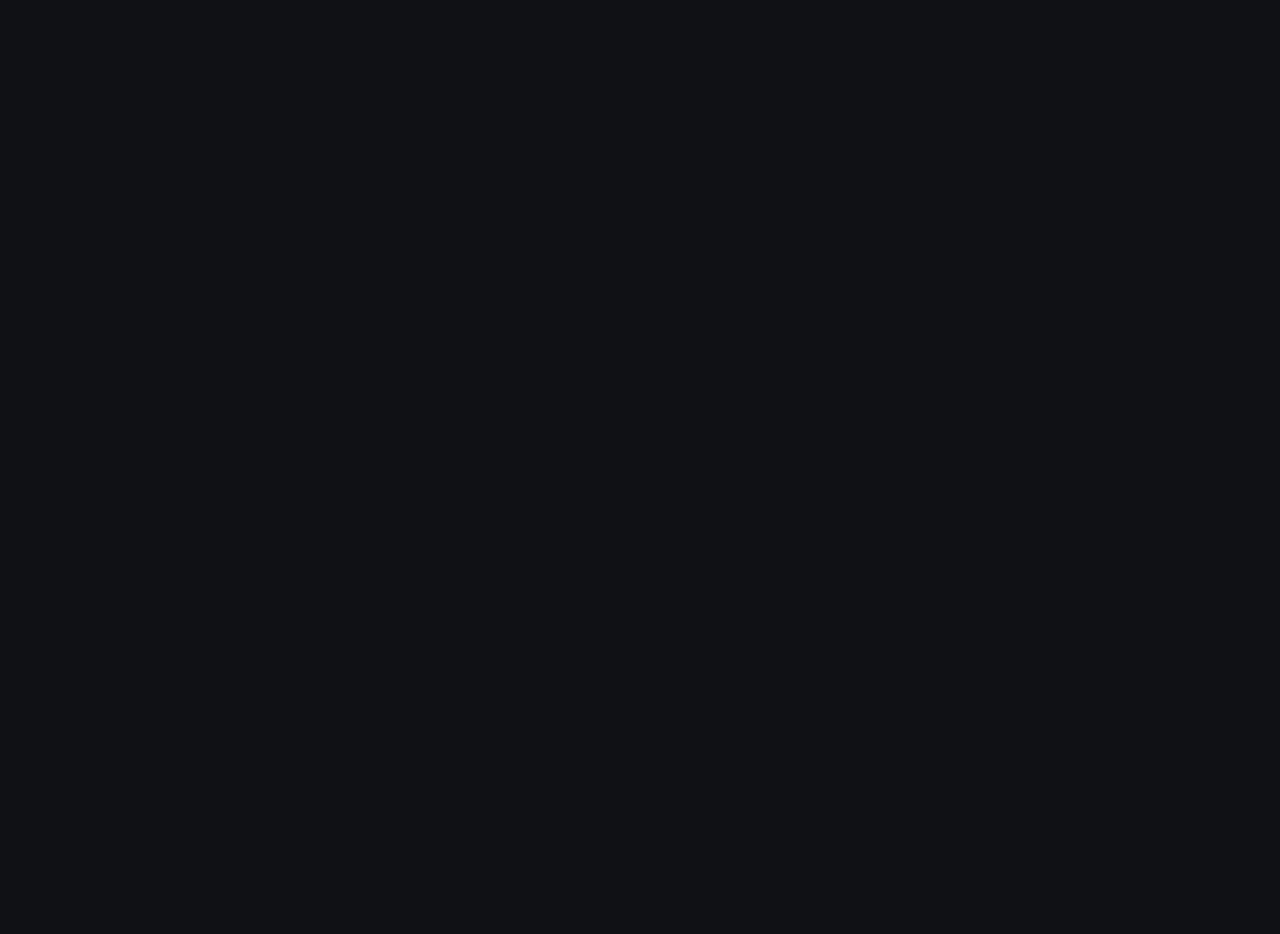
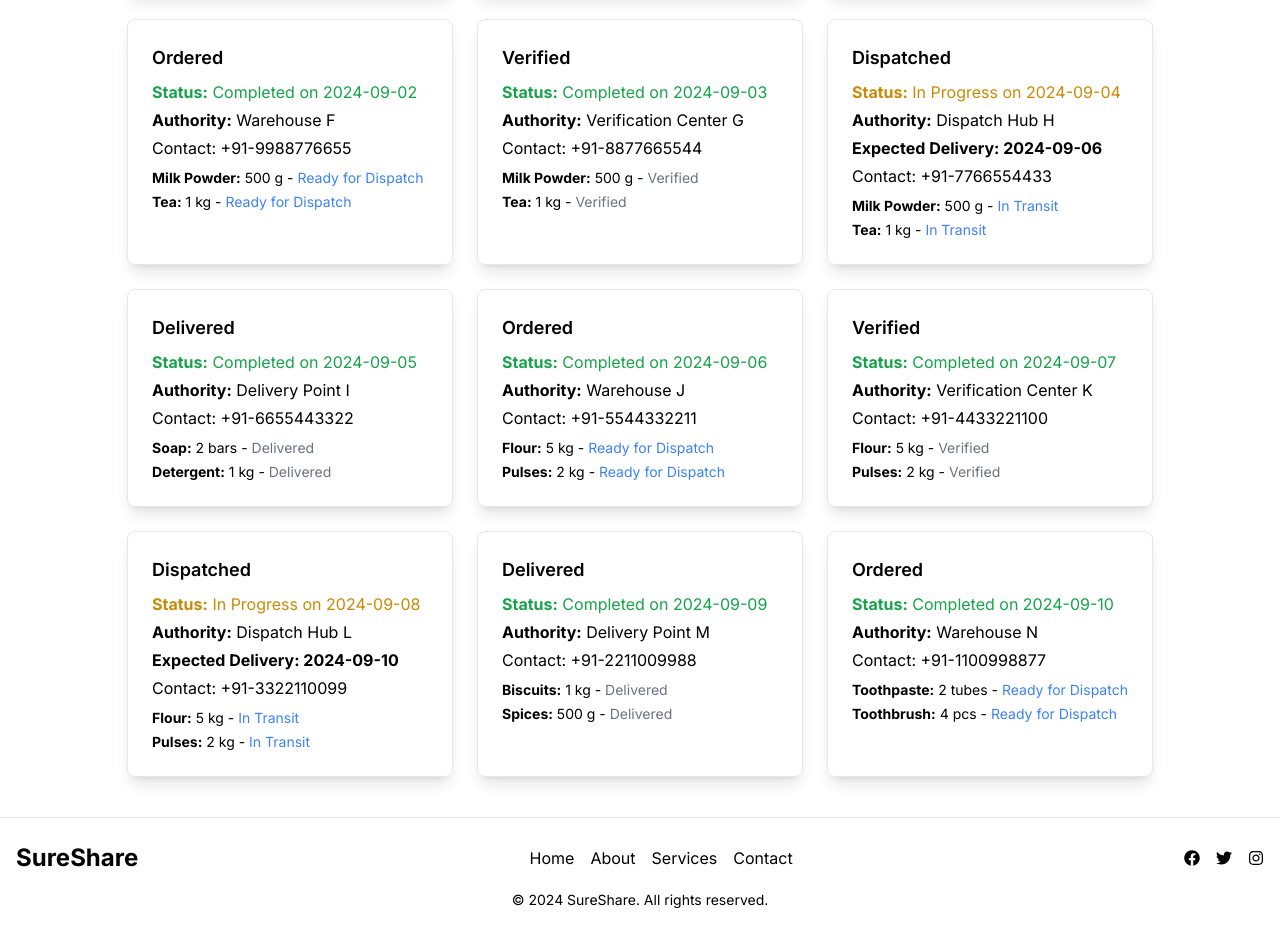
Before and after one commit to bhadraagada/Hackathon, a Next.js app: page /track in a window 1280 px wide. Shown: the part 700-1634 px from the top of the page. Before the commit the page ends 800 px from the top, so only its background shows below. Built offline with nearby package versions, Linux system fonts and the light colour scheme.

Commit message:
chore: Update metadata and add tracking component
Update the metadata in the layout file to reflect the new project name and description. Also, add the tracking component to the track page for displaying distribution tracking information.

```diff
--- a/app/layout.tsx
+++ b/app/layout.tsx
@@ -8,8 +8,11 @@ import "./globals.css";
 const inter = Inter({ subsets: ["latin"] });
 
 export const metadata: Metadata = {
-  title: "Create Next App",
-  description: "Generated by create next app",
+  title: "SureShare",
+  description: "SureShare is a blockchain-powered public distribution system designed to ensure transparent, secure, and efficient delivery of government resources to citizens. Track the distribution of essentials like food, healthcare supplies, and subsidies with real-time updates, reducing fraud and enhancing trust in public welfare programs.",
+  icons: {
+    icon: "/favicon.ico",
+  }
 };
 
 export default function RootLayout({
--- a/app/track/page.tsx
+++ b/app/track/page.tsx
@@ -1,8 +1,11 @@
+import Tracking from '@/components/Tracking'
 import React from 'react'
 
 const Track = () => {
   return (
-    <div>Track</div>
+    <div className='bg-white-1 flex flex-col items-center justify-center min-h-screen p-4'>
+      <Tracking />
+    </div>
   )
 }
 
--- a/components/Footer.tsx
+++ b/components/Footer.tsx
@@ -1,9 +1,55 @@
-import React from 'react'
+import React from 'react';
+import { FaFacebook, FaTwitter, FaInstagram } from 'react-icons/fa';
 
-const Footer = () => {
+const Footer: React.FC = () => {
   return (
-    <div>Footer</div>
-  )
-}
+    <footer className="bg-white-1 text-white py-6 border-t">
+      <div className="container mx-auto px-4">
+        <div className="flex flex-col md:flex-row justify-between items-center">
+          {/* Logo or Brand Name */}
+          <div className="mb-4 md:mb-0">
+            <a href="/" className="text-2xl font-bold">
+              SureShare
+            </a>
+          </div>
 
-export default Footer
+          {/* Navigation Links */}
+          <div className="flex space-x-4 mb-4 md:mb-0">
+            <a href="#" className="hover:underline">
+              Home
+            </a>
+            <a href="#" className="hover:underline">
+              About
+            </a>
+            <a href="#" className="hover:underline">
+              Services
+            </a>
+            <a href="#" className="hover:underline">
+              Contact
+            </a>
+          </div>
+
+          {/* Social Media Icons */}
+          <div className="flex space-x-4">
+            <a href="#" aria-label="Facebook" className="hover:text-gray-400">
+              <FaFacebook />
+            </a>
+            <a href="#" aria-label="Twitter" className="hover:text-gray-400">
+              <FaTwitter />
+            </a>
+            <a href="#" aria-label="Instagram" className="hover:text-gray-400">
+              <FaInstagram />
+            </a>
+          </div>
+        </div>
+
+        {/* Copyright */}
+        <div className="text-center mt-4 text-sm">
+          © {new Date().getFullYear()} SureShare. All rights reserved.
+        </div>
+      </div>
+    </footer>
+  );
+};
+
+export default Footer;
--- a/components/Navbar.tsx
+++ b/components/Navbar.tsx
@@ -14,10 +14,10 @@ const Navbar = () => {
   // const {user} = useUser();
 
   return (
-    <header className="w-full bg-white-5 border-b border-white-6">
+    <header className="w-full bg-white-1 border-b border-white-6">
       <nav className="flex justify-between items-center px-6 md:px-20 py-4">
         <Link href="/" className="flex items-center gap-2">
-          <h1 className="text-2xl font-bold">LOGO</h1>
+          {/* <h1 className="text-2xl font-bold">LOGO</h1> */}
           <p className="font-spaceGrotesk text-[21px] font-bold">Sure<span className="text-blue-700">Share</span></p>
         </Link>
         <div className="flex items-center gap-5">
@@ -28,7 +28,7 @@ const Navbar = () => {
               className="font-spaceGrotesk font-bold "
             >
               {/* Image */}
-              <div className="active:scale-[0.9] border border-black-6 rounded-lg p-3 hover:bg-black-6 hover:text-white-5 transition-all">
+              <div className="active:scale-[0.9] rounded-lg p-3 hover:bg-black-6 hover:text-white-5 transition-all">
 
               {item.name}
               </div>
--- /dev/null
+++ b/components/Tracking.tsx
@@ -0,0 +1,63 @@
+import { stages } from "@/constants";
+import React from "react";
+
+const Tracking: React.FC = () => {
+  return (
+    <div className="max-w-6xl mx-auto mt-[-10px] p-6">
+      <h2 className="text-3xl font-bold text-center mb-8">
+        SureShare Distribution Tracking
+      </h2>
+
+      <div className="grid grid-cols-1 md:grid-cols-2 lg:grid-cols-3 gap-6">
+        {stages.map((stage, index) => (
+          <div
+            key={index}
+            className="bg-white p-6 rounded-lg shadow-lg border border-gray-200"
+          >
+            <h3 className="text-lg font-semibold mb-2">{stage.step}</h3>
+            <p
+              className={`mb-1 ${
+                stage.status === "Completed"
+                  ? "text-green-600"
+                  : "text-yellow-600"
+              }`}
+            >
+              <strong>Status:</strong> {stage.status}{" "}
+              {stage.date && `on ${stage.date}`}
+            </p>
+            {stage.authority && (
+              <p className="mb-1">
+                <strong>Authority:</strong> {stage.authority}
+              </p>
+            )}
+            {stage.expected && (
+              <p className="mb-1">
+                <strong>{stage.expected}</strong>
+              </p>
+            )}
+            {stage.contact && <p className="mb-1">{stage.contact}</p>}
+            <ul className="mt-2 space-y-1">
+              {stage.items.map((item, itemIndex) => (
+                <li key={itemIndex} className="text-sm">
+                  <strong>{item.name}:</strong> {item.quantity} -{" "}
+                  <span
+                    className={`${
+                      item.status.includes("Ready") ||
+                      item.status.includes("In Transit")
+                        ? "text-blue-500"
+                        : "text-gray-500"
+                    }`}
+                  >
+                    {item.status}
+                  </span>
+                </li>
+              ))}
+            </ul>
+          </div>
+        ))}
+      </div>
+    </div>
+  );
+};
+
+export default Tracking;
--- /dev/null
+++ b/constants/index.ts
@@ -0,0 +1,188 @@
+// constants/index.ts
+export const stages = [
+  {
+    id: '001',
+    step: 'Ordered',
+    status: 'Completed',
+    date: '2024-08-28',
+    authority: 'Warehouse A',
+    contact: 'Contact: +91-1234567890',
+    items: [
+      { id: 'item-001', name: 'Rice', quantity: '10 kg', status: 'Ready for Dispatch' },
+      { id: 'item-002', name: 'Wheat', quantity: '5 kg', status: 'Ready for Dispatch' },
+    ],
+  },
+  {
+    id: '002',
+    step: 'Verified',
+    status: 'Completed',
+    date: '2024-08-29',
+    authority: 'Verification Center B',
+    contact: 'Contact: +91-0987654321',
+    items: [
+      { id: 'item-001', name: 'Rice', quantity: '10 kg', status: 'Verified' },
+      { id: 'item-002', name: 'Wheat', quantity: '5 kg', status: 'Verified' },
+    ],
+  },
+  {
+    id: '003',
+    step: 'Dispatched',
+    status: 'In Progress',
+    date: '2024-08-30',
+    authority: 'Dispatch Hub C',
+    expected: 'Expected Delivery: 2024-09-01',
+    contact: 'Contact: +91-1122334455',
+    items: [
+      { id: 'item-001', name: 'Rice', quantity: '10 kg', status: 'In Transit' },
+      { id: 'item-002', name: 'Wheat', quantity: '5 kg', status: 'In Transit' },
+    ],
+  },
+  {
+    id: '004',
+    step: 'Delivered',
+    status: 'Pending',
+    date: '',
+    authority: '',
+    expected: 'Pending Delivery',
+    contact: '',
+    items: [
+      { id: 'item-001', name: 'Rice', quantity: '10 kg', status: 'Pending' },
+      { id: 'item-002', name: 'Wheat', quantity: '5 kg', status: 'Pending' },
+    ],
+  },
+  {
+    id: '005',
+    step: 'Delivered',
+    status: 'Completed',
+    date: '2024-09-02',
+    authority: 'Delivery Point D',
+    contact: 'Contact: +91-2233445566',
+    items: [
+      { id: 'item-003', name: 'Oil', quantity: '2 L', status: 'Delivered' },
+      { id: 'item-004', name: 'Sugar', quantity: '3 kg', status: 'Delivered' },
+    ],
+  },
+  {
+    id: '006',
+    step: 'In Transit',
+    status: 'In Progress',
+    date: '2024-09-01',
+    authority: 'Transit Center E',
+    expected: 'Expected Delivery: 2024-09-03',
+    contact: 'Contact: +91-6677889900',
+    items: [
+      { id: 'item-005', name: 'Salt', quantity: '1 kg', status: 'In Transit' },
+      { id: 'item-006', name: 'Lentils', quantity: '4 kg', status: 'In Transit' },
+    ],
+  },
+  {
+    id: '007',
+    step: 'Ordered',
+    status: 'Completed',
+    date: '2024-09-02',
+    authority: 'Warehouse F',
+    contact: 'Contact: +91-9988776655',
+    items: [
+      { id: 'item-007', name: 'Milk Powder', quantity: '500 g', status: 'Ready for Dispatch' },
+      { id: 'item-008', name: 'Tea', quantity: '1 kg', status: 'Ready for Dispatch' },
+    ],
+  },
+  {
+    id: '008',
+    step: 'Verified',
+    status: 'Completed',
+    date: '2024-09-03',
+    authority: 'Verification Center G',
+    contact: 'Contact: +91-8877665544',
+    items: [
+      { id: 'item-007', name: 'Milk Powder', quantity: '500 g', status: 'Verified' },
+      { id: 'item-008', name: 'Tea', quantity: '1 kg', status: 'Verified' },
+    ],
+  },
+  {
+    id: '009',
+    step: 'Dispatched',
+    status: 'In Progress',
+    date: '2024-09-04',
+    authority: 'Dispatch Hub H',
+    expected: 'Expected Delivery: 2024-09-06',
+    contact: 'Contact: +91-7766554433',
+    items: [
+      { id: 'item-007', name: 'Milk Powder', quantity: '500 g', status: 'In Transit' },
+      { id: 'item-008', name: 'Tea', quantity: '1 kg', status: 'In Transit' },
+    ],
+  },
+  {
+    id: '010',
+    step: 'Delivered',
+    status: 'Completed',
+    date: '2024-09-05',
+    authority: 'Delivery Point I',
+    contact: 'Contact: +91-6655443322',
+    items: [
+      { id: 'item-009', name: 'Soap', quantity: '2 bars', status: 'Delivered' },
+      { id: 'item-010', name: 'Detergent', quantity: '1 kg', status: 'Delivered' },
+    ],
+  },
+  {
+    id: '011',
+    step: 'Ordered',
+    status: 'Completed',
+    date: '2024-09-06',
+    authority: 'Warehouse J',
+    contact: 'Contact: +91-5544332211',
+    items: [
+      { id: 'item-011', name: 'Flour', quantity: '5 kg', status: 'Ready for Dispatch' },
+      { id: 'item-012', name: 'Pulses', quantity: '2 kg', status: 'Ready for Dispatch' },
+    ],
+  },
+  {
+    id: '012',
+    step: 'Verified',
+    status: 'Completed',
+    date: '2024-09-07',
+    authority: 'Verification Center K',
+    contact: 'Contact: +91-4433221100',
+    items: [
+      { id: 'item-011', name: 'Flour', quantity: '5 kg', status: 'Verified' },
+      { id: 'item-012', name: 'Pulses', quantity: '2 kg', status: 'Verified' },
+    ],
+  },
+  {
+    id: '013',
+    step: 'Dispatched',
+    status: 'In Progress',
+    date: '2024-09-08',
+    authority: 'Dispatch Hub L',
+    expected: 'Expected Delivery: 2024-09-10',
+    contact: 'Contact: +91-3322110099',
+    items: [
+      { id: 'item-011', name: 'Flour', quantity: '5 kg', status: 'In Transit' },
+      { id: 'item-012', name: 'Pulses', quantity: '2 kg', status: 'In Transit' },
+    ],
+  },
+  {
+    id: '014',
+    step: 'Delivered',
+    status: 'Completed',
+    date: '2024-09-09',
+    authority: 'Delivery Point M',
+    contact: 'Contact: +91-2211009988',
+    items: [
+      { id: 'item-013', name: 'Biscuits', quantity: '1 kg', status: 'Delivered' },
+      { id: 'item-014', name: 'Spices', quantity: '500 g', status: 'Delivered' },
+    ],
+  },
+  {
+    id: '015',
+    step: 'Ordered',
+    status: 'Completed',
+    date: '2024-09-10',
+    authority: 'Warehouse N',
+    contact: 'Contact: +91-1100998877',
+    items: [
+      { id: 'item-015', name: 'Toothpaste', quantity: '2 tubes', status: 'Ready for Dispatch' },
+      { id: 'item-016', name: 'Toothbrush', quantity: '4 pcs', status: 'Ready for Dispatch' },
+    ],
+  },
+];
--- a/middleware.ts
+++ b/middleware.ts
@@ -1,6 +1,8 @@
 import { clerkMiddleware, createRouteMatcher } from "@clerk/nextjs/server";
 
-const isPublicRoute = createRouteMatcher(["/sign-in(.*)", "/sign-up(.*)", "/", "/about", "/features", "/impact", "/contact"]);
+const isPublicRoute = createRouteMatcher(["/sign-in(.*)", "/sign-up(.*)", "/", "/about", "/features", "/impact", "/contact,", "/track"]);
+
+// const isPublicRoute = createRouteMatcher(["/sign-in(.*)", "/sign-up(.*)", "/", "/about", "/features", "/impact", "/contact"]);
 
 export default clerkMiddleware((auth, req) => {
   if (!isPublicRoute(req)) auth().protect();
--- a/package.json
+++ b/package.json
@@ -17,10 +17,12 @@
     "next": "14.2.7",
     "react": "^18",
     "react-dom": "^18",
+    "react-icons": "^5.3.0",
     "tailwind-merge": "^2.5.2",
     "tailwindcss-animate": "^1.0.7"
   },
   "devDependencies": {
+    "@types/leaflet": "^1.9.12",
     "@types/node": "^20",
     "@types/react": "^18",
     "@types/react-dom": "^18",
--- a/tailwind.config.ts
+++ b/tailwind.config.ts
@@ -1,7 +1,7 @@
 import type { Config } from "tailwindcss";
 
 const config = {
-  darkMode: ["class"],
+  // darkMode: ["class"],
   content: [
     "./pages/**/*.{ts,tsx}",
     "./components/**/*.{ts,tsx}",
```
Also changed, not shown: 1 other file (tests, documents, lock files or other folders).
